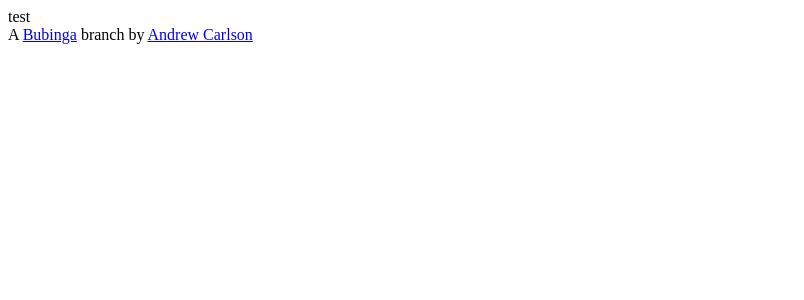
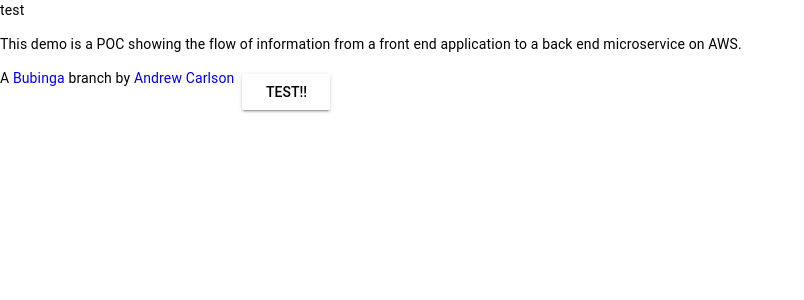
Before and after one commit to andrewicarlson/cautious-doodle, a Vue app: page / in a window 1280 px wide. Shown: the top 300 px of the page, without its empty margins (0-804 px from the left). Built offline with nearby package versions, Linux system fonts and the light colour scheme.

Commit message:
Vue working with the material vue package for bootstrapping the styles.

```diff
--- /dev/null
+++ b/src/components/DemoDescription.vue
@@ -0,0 +1,18 @@
+<template>
+  <section>
+    <p>
+      This demo is a POC showing the flow of information from a front end
+      application to a back end microservice on AWS.
+    </p>
+  </section>
+</template>
+
+<script>
+export default {
+  name: 'demo-description',
+};
+</script>
+
+<style scoped>
+
+</style>
--- a/src/components/Index.vue
+++ b/src/components/Index.vue
@@ -1,6 +1,7 @@
 <template>
   <div>
     <my-header></my-header>
+    <demo-description></demo-description>
     <my-footer></my-footer>
   </div>
 </template>
@@ -8,12 +9,14 @@
 <script>
 import MyHeader from './MyHeader';
 import MyFooter from './MyFooter';
+import DemoDescription from './DemoDescription';
 
 export default {
   name: 'index',
   components: {
     MyHeader,
     MyFooter,
+    DemoDescription,
   },
 };
 </script>
--- a/src/components/MyFooter.vue
+++ b/src/components/MyFooter.vue
@@ -1,6 +1,7 @@
 <template>
   <footer>
     A <a href="https://bubinga.co">Bubinga</a> branch by <a href="https://twitter.com/ivan_carlson">Andrew Carlson</a>
+    <md-button class="md-raised md-primary">TEST!!</md-button>
   </footer>
 </template>
 
--- a/src/main.js
+++ b/src/main.js
@@ -2,7 +2,10 @@
 // (runtime-only or standalone) has been set in webpack.base.conf with an alias.
 import Vue from 'vue';
 import VueMaterial from 'vue-material';
+import 'vue-material/dist/vue-material.css';
 import App from './App';
+
+Vue.use(VueMaterial);
 
 /* eslint-disable no-new */
 new Vue({
@@ -10,5 +13,3 @@ new Vue({
   template: '<App/>',
   components: { App },
 });
-
-Vue.use(VueMaterial);
```
